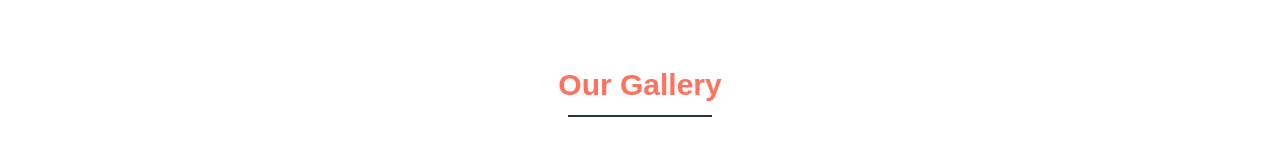
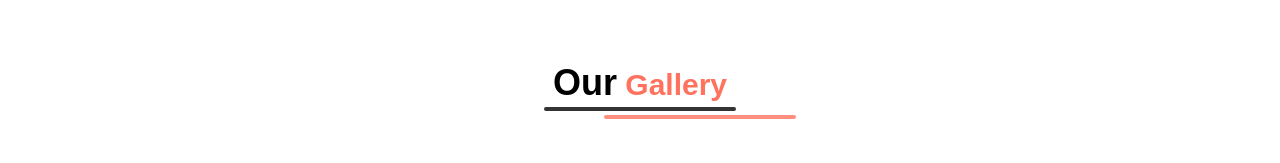
Before and after one commit to hayyantahirr/zdemy, a Next.js app: page /gallery in a window 1280 px wide. Shown: the part 312-475 px from the top of the page. Built offline with nearby package versions, Linux system fonts and the light colour scheme; grey boxes are pictures that could not be loaded.

Commit message:
gallery editted

```diff
--- a/app/gallery/page.jsx
+++ b/app/gallery/page.jsx
@@ -83,10 +83,12 @@ const totalPages = Math.ceil(galleryImages.length / imagesPerPage);
 
   const indexOfLastImage = page * imagesPerPage;
   const indexOfFirstImage = indexOfLastImage - imagesPerPage;
-const currentImages = galleryImages.slice(indexOfFirstImage, indexOfLastImage);
+  const currentImages = galleryImages.slice(
+    indexOfFirstImage,
+    indexOfLastImage
+  );
 
   const showPrevButton = page > 1;
-
 
   return (
     <>
@@ -98,9 +100,12 @@ const showPrevButton = page > 1;
         <div className="flex flex-col items-center mb-12">
           <h2 className="text-[30px] font-bold text-[#FF725E] text-center">
             {" "}
-            Our Gallery
+            <span className="text-4xl text-black">Our</span> Gallery
           </h2>
-          <div className="w-36 h-[2px] bg-[#22343D] mt-2"></div>
+          <div className=" w-48 h-5 ">
+            <div className="w-48 h-1 bg-black mb-1 opacity-80 rounded "></div>
+            <div className="ml-15 w-48 h-1 bg-[#FF725E] opacity-80 rounded"></div>
+          </div>
         </div>
 
         {/* Gallery Grid */}
```
Lines whose indentation alone changed are shown as unchanged.
